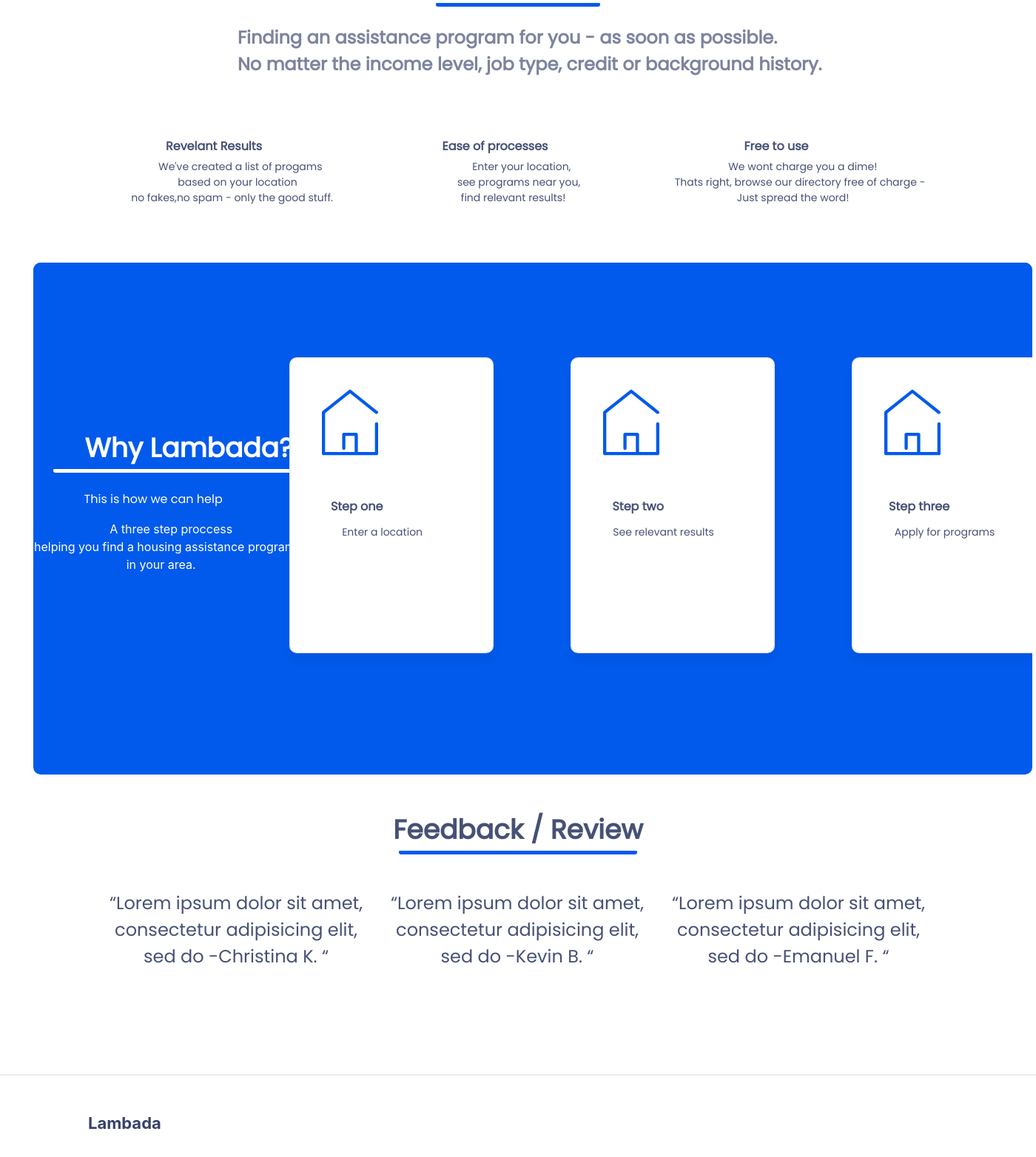
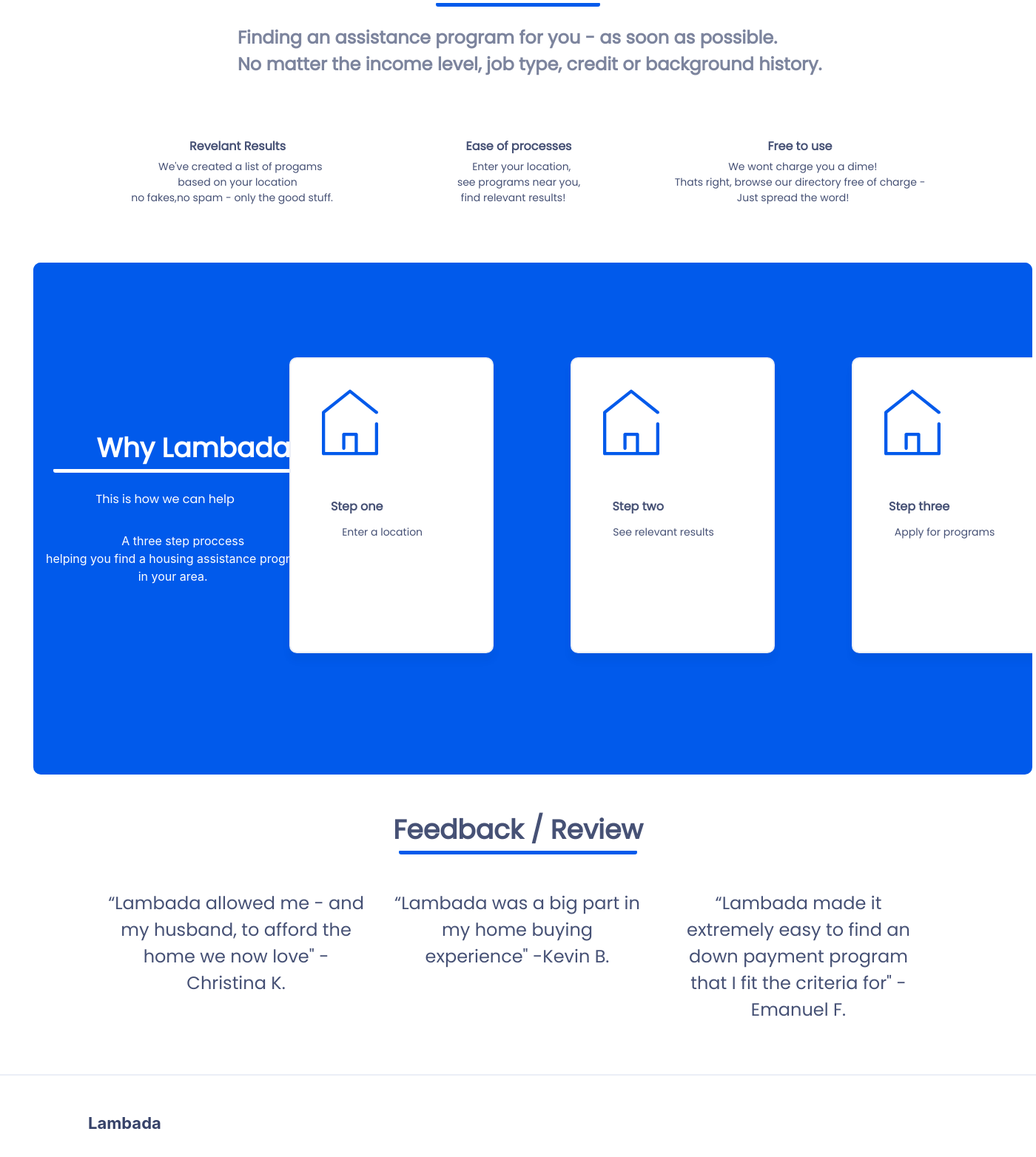
Before and after one commit to RomaneGreen/lambada, a Django app: page / in a window 1400 px wide; the page is wider, and only the part inside the window is pictured. Shown: the part 606-2170 px from the top of that part at 74% size. Run offline with Django 3.2, Linux system fonts and the light colour scheme; data that the repository does not hold is empty; parts of the project's set-up code (start-up, migrations or seed data) failed here and were passed over; some libraries are stand-ins or nearby versions.

Commit message:
full lorem removal,online user social auth now creates profile

```diff
--- a/lambada/static/css/custom.css
+++ b/lambada/static/css/custom.css
@@ -773,7 +773,7 @@ left: 11rem;
 
 #missionpoint {
 position: relative;
-left: 3rem;
+left: 5rem;
 width: 192px;
 height: 26px;
 font-family: poppins;
@@ -1021,6 +1021,8 @@ color: ;
 position: relative;
 left: -6.5rem;
 top: 11rem;
+padding: 1rem;
+padding-right: 1rem;
 }
 
 #listingsbody {
--- a/templates/pages/index.html
+++ b/templates/pages/index.html
@@ -198,7 +198,7 @@ style=" fill:#000000;"><g fill="none" fill-rule="nonzero" stroke="none" stroke-w
                   <div class="col-md-4">
                     <img src="" alt="" class="rounded-circle mb-3">
                     <!-- <h4>Lorem ipsum</h4> -->
-                    <p id="missionpoint" class="text-succes"> Ease of processes</p>
+                    <p id="missionpoint" class="text-succes">Ease of processes</p>
 
                     <p id ="missiontext">
                        Enter your location,<br> see programs near you, &nbsp;<br> find relevant results!&nbsp;&nbsp;&nbsp;&nbsp;&nbsp;&nbsp;</p>
@@ -275,7 +275,7 @@ style=" fill:#000000;"><g fill="none" fill-rule="nonzero" stroke="none" stroke-w
                 <div class="row text-center">
                   <div class="col-md-4">
                     <img src="" alt="" class="rounded-circle mb-3">
-                    <h5 id="feedbacktext"> “Lorem ipsum dolor sit amet, consectetur adipisicing elit, sed do -Christina K. “</h5>
+                    <h5 id="feedbacktext"> “Lambada allowed me - and my husband, to afford the home we now love" -Christina K. </h5>
                     <p class="text-succes">
 
 
@@ -288,7 +288,7 @@ style=" fill:#000000;"><g fill="none" fill-rule="nonzero" stroke="none" stroke-w
 
                   <div class="col-md-4">
                     <img src="" alt="" class="rounded-circle mb-3">
-                    <h5 id="feedbacktext"> “Lorem ipsum dolor sit amet, consectetur adipisicing elit, sed do -Kevin B. “</h5>
+                    <h5 id="feedbacktext"> “Lambada was a big part in my home buying experience" -Kevin B. </h5>
                     <p class="text-succes"></p>
 
                     <p>
@@ -299,7 +299,7 @@ style=" fill:#000000;"><g fill="none" fill-rule="nonzero" stroke="none" stroke-w
 
                   <div class="col-md-4">
                     <img src="" alt="" class="rounded-circle mb-3">
-                    <h5 id="feedbacktext"> “Lorem ipsum dolor sit amet, consectetur adipisicing elit, sed do -Emanuel F. “</h5>
+                    <h5 id="feedbacktext"> “Lambada made it extremely easy to find an down payment program that I fit the criteria for" -Emanuel F. </h5>
                     <p class="text-succes"> </p>
 
                     <p>
--- a/templates/partials/_navbarindex.html
+++ b/templates/partials/_navbarindex.html
@@ -112,7 +112,7 @@
           {% if user.is_authenticated %}
 
   <li class="nav-item dropdown">
-    <a class="nav-link dropdown-toggle navone" data-toggle="dropdown" href="#" role="button" aria-haspopup="true" aria-expanded="false">Romane G</a>
+    <a class="nav-link dropdown-toggle navone" data-toggle="dropdown" href="#" role="button" aria-haspopup="true" aria-expanded="false">  /a>
     <div class="dropdown-menu">
       <a class="dropdown-item" href="{% url 'enrolled' %}">My Account</a>
       <a class="dropdown-item" href="{% url 'dashboard' %}">Saved Items</a>
```
Also changed, not shown: accounts/views.py (+35 -29 lines), templates/accounts/enrolled.html (+9 -15 lines), listings/migrations/0026_auto_20200716_1723.py (added).
